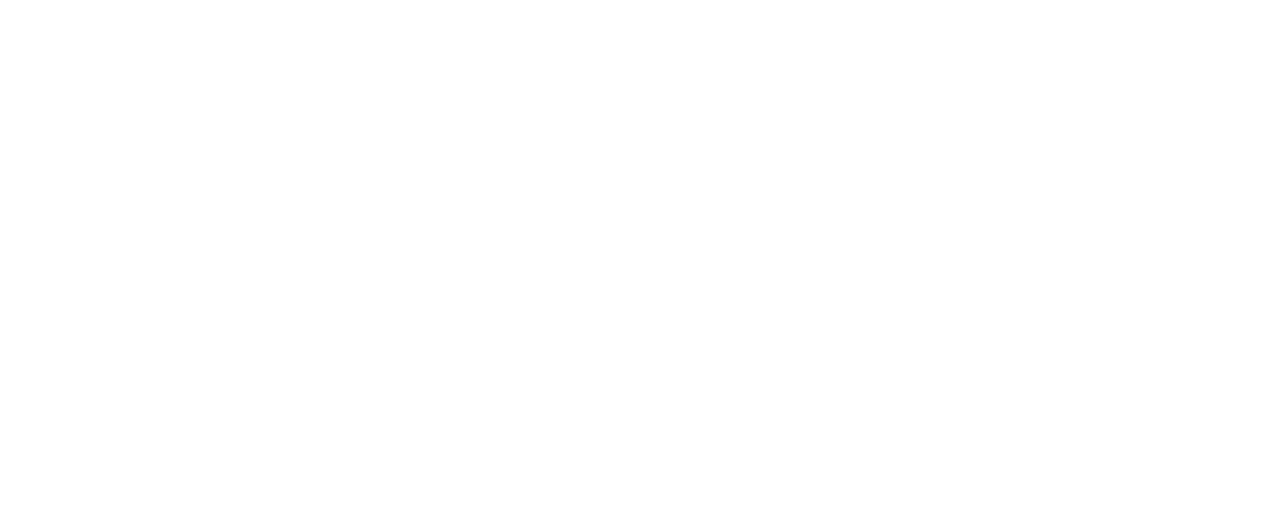
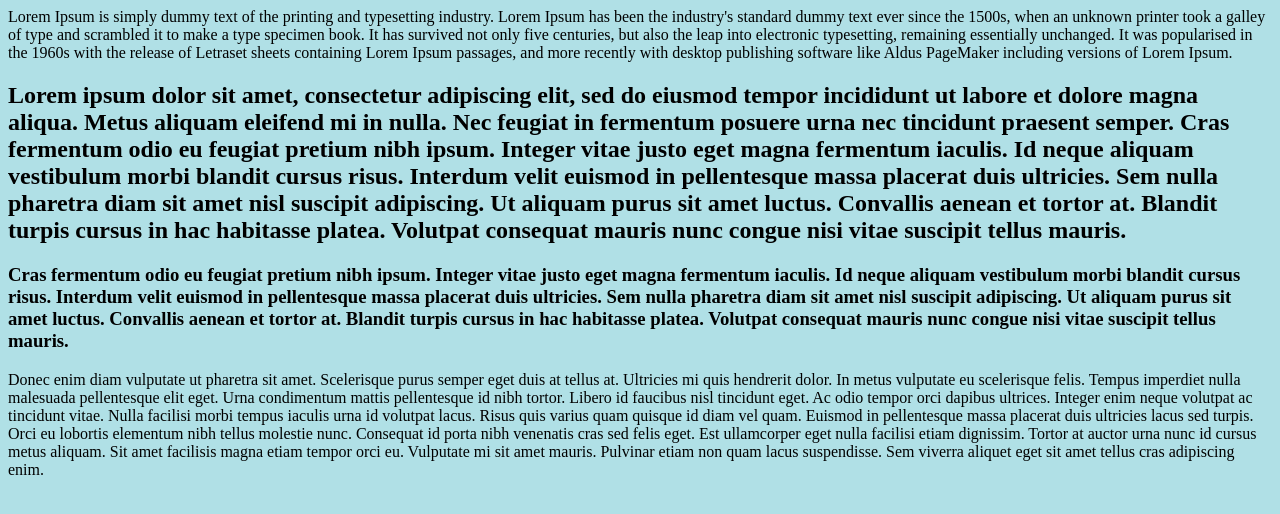
Before and after one commit to Nayni19/JavaScript-Basics, a plain HTML site: page index.html in a window 1280 px wide. Drawn offline with Linux system fonts and the light colour scheme.

Commit message:
DOM Selection Methods

```diff
--- a/app.js
+++ b/app.js
@@ -1,17 +1,10 @@
-// Conditional Statements
-num = 0
-// Even or odd program
-if(typeof num =="number"){
-    if(num===0){
-        console.log('Neither even nor odd');
-    }
-    else if(num%2===0){
-        console.log('Number is Even');
-    }
-    else {
-        console.log('Number is odd');
-    }
-}
-else {
-    console.error('Not a number');
-}
+const element = document.getElementById('select_me')
+console.log(element);
+const element1 = document.getElementsByClassName('heading')
+console.log(element1);
+const element2 = document.getElementsByTagName('h2')
+console.log(element2);
+const element3 = document.querySelector('div#select_me')
+console.log(element3);
+const element4 = document.querySelectorAll('.heading')
+console.log(element4);
--- a/index.html
+++ b/index.html
@@ -1,12 +1,49 @@
 <!DOCTYPE html>
 <html lang="en">
+
 <head>
     <meta charset="UTF-8">
     <meta http-equiv="X-UA-Compatible" content="IE=edge">
     <meta name="viewport" content="width=device-width, initial-scale=1.0">
     <title>Document</title>
+    <style>
+        body {
+            background-color:powderblue;
+        }
+    </style>
 </head>
+
 <body>
+    <div id='select_me'>
+        Lorem Ipsum is simply dummy text of the printing and typesetting industry. Lorem Ipsum has been the industry's
+        standard dummy text ever since the 1500s, when an unknown printer took a galley of type and scrambled it to make
+        a type specimen book. It has survived not only five centuries, but also the leap into electronic typesetting,
+        remaining essentially unchanged. It was popularised in the 1960s with the release of Letraset sheets containing
+        Lorem Ipsum passages, and more recently with desktop publishing software like Aldus PageMaker including versions
+        of Lorem Ipsum.
+    </div>
+    <h2 class="heading">Lorem ipsum dolor sit amet, consectetur adipiscing elit, sed do eiusmod tempor incididunt ut
+        labore et dolore magna aliqua. Metus aliquam eleifend mi in nulla. Nec feugiat in fermentum posuere urna nec
+        tincidunt praesent semper. Cras fermentum odio eu feugiat pretium nibh ipsum. Integer vitae justo eget magna
+        fermentum iaculis. Id neque aliquam vestibulum morbi blandit cursus risus. Interdum velit euismod in
+        pellentesque massa placerat duis ultricies. Sem nulla pharetra diam sit amet nisl suscipit adipiscing. Ut
+        aliquam purus sit amet luctus. Convallis aenean et tortor at. Blandit turpis cursus in hac habitasse platea.
+        Volutpat consequat mauris nunc congue nisi vitae suscipit tellus mauris. </h2>
+    <h3 class="heading">Cras fermentum odio eu feugiat pretium nibh ipsum. Integer vitae justo eget magna fermentum
+        iaculis. Id neque aliquam vestibulum morbi blandit cursus risus. Interdum velit euismod in pellentesque massa
+        placerat duis ultricies. Sem nulla pharetra diam sit amet nisl suscipit adipiscing. Ut aliquam purus sit amet
+        luctus. Convallis aenean et tortor at. Blandit turpis cursus in hac habitasse platea. Volutpat consequat mauris
+        nunc congue nisi vitae suscipit tellus mauris.</h3>
+    <div>Donec enim diam vulputate ut pharetra sit amet. Scelerisque purus semper eget duis at tellus at. Ultricies mi
+        quis hendrerit dolor. In metus vulputate eu scelerisque felis. Tempus imperdiet nulla malesuada pellentesque
+        elit eget. Urna condimentum mattis pellentesque id nibh tortor. Libero id faucibus nisl tincidunt eget. Ac odio
+        tempor orci dapibus ultrices. Integer enim neque volutpat ac tincidunt vitae. Nulla facilisi morbi tempus
+        iaculis urna id volutpat lacus. Risus quis varius quam quisque id diam vel quam. Euismod in pellentesque massa
+        placerat duis ultricies lacus sed turpis. Orci eu lobortis elementum nibh tellus molestie nunc. Consequat id
+        porta nibh venenatis cras sed felis eget. Est ullamcorper eget nulla facilisi etiam dignissim. Tortor at auctor
+        urna nunc id cursus metus aliquam. Sit amet facilisis magna etiam tempor orci eu. Vulputate mi sit amet mauris.
+        Pulvinar etiam non quam lacus suspendisse. Sem viverra aliquet eget sit amet tellus cras adipiscing enim.</div>
     <script src="./app.js"></script>
 </body>
+
 </html>
```
